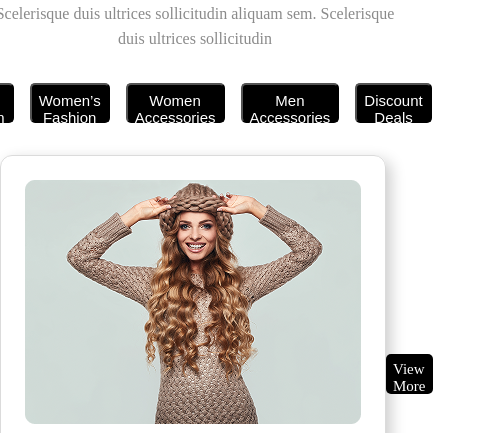
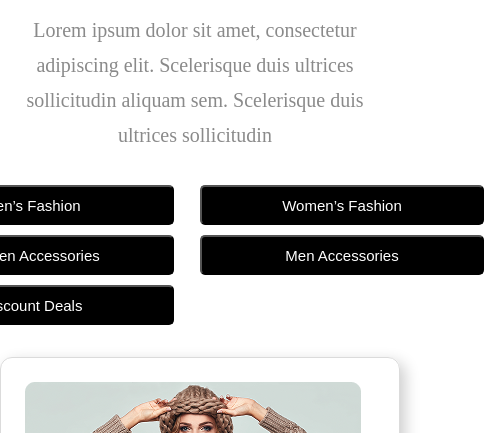
Before and after one commit to mardi-niyayesh/online-shop, a plain HTML site: page frontend/component-product/main/product/product.html in a window 390 px wide. Shown: the part 103-536 px from the top of the page, 484 px wide, since content can reach past the window. Drawn offline with Linux system fonts and the light colour scheme.

Commit message:
refactor update commponent product

```diff
--- a/frontend/component-product/main/product/product.css
+++ b/frontend/component-product/main/product/product.css
@@ -21,8 +21,37 @@
     align-items: center;
     justify-content: center;
 }
+.main-product{
+    margin-top: 2rem;
+}
 
+/* Responsive */
 
+@media(max-width:800px){
+    .main-product-title h1{
+     font-size: 45px;
+    }
+    .main-product-des{
+        text-align: center;
+        font-size: 20px;
+        line-height: 35px;
+        max-width: 100%;
+    }
+
+   .container-btn-product{
+  display: grid;
+  grid-template-columns: repeat(2, 300px);
+  gap: 10px;
+  margin: 0 auto;
+   }
+   .main-box-product{
+    margin: 0 auto;
+   }
+   .product{
+    flex-direction: column;
+    gap: 2rem
+   }
+}
 
 
 
--- a/frontend/component-product/main/product/product.html
+++ b/frontend/component-product/main/product/product.html
@@ -32,7 +32,7 @@
         </div>
 
        <!-- TEST -->
-   <div class="container">
+   <div class="container product">
 
                 <div class="main-box-product">
                         <div class="box-img">
```
